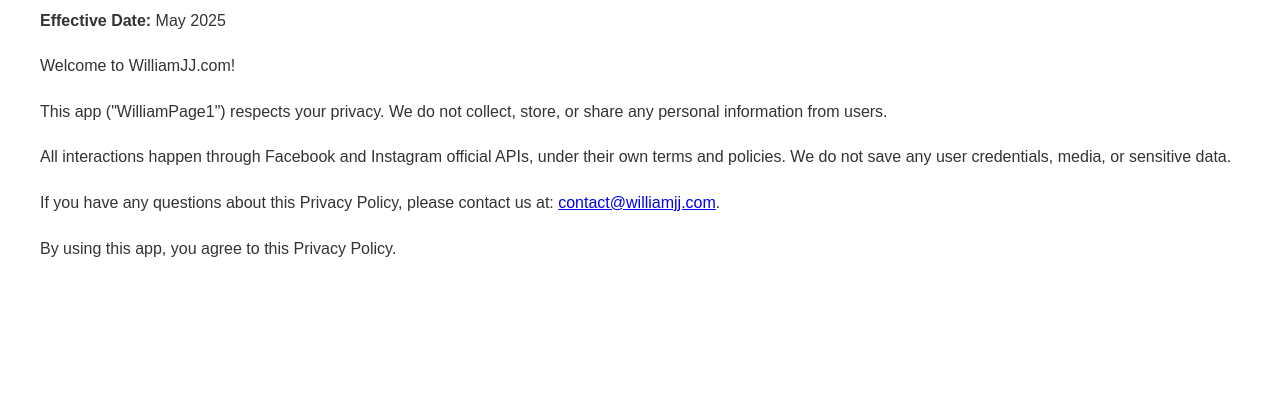
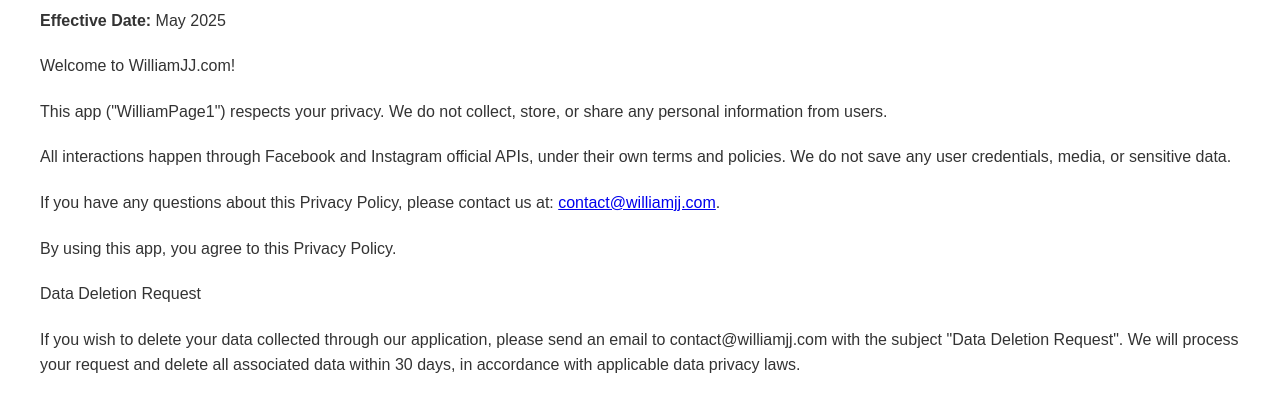
Before and after one commit to Williamjj2/williamjj.github.io, a plain HTML site: page index.html in a window 1280 px wide. Shown: the part 105-516 px from the top of the page. Drawn offline with Linux system fonts and the light colour scheme.

Commit message:
Update index.html

```diff
--- a/index.html
+++ b/index.html
@@ -25,5 +25,10 @@
     <p>If you have any questions about this Privacy Policy, please contact us at: <a href="mailto:contact@williamjj.com">contact@williamjj.com</a>.</p>
 
     <p>By using this app, you agree to this Privacy Policy.</p>
+
+<p>Data Deletion Request</p>
+<p>If you wish to delete your data collected through our application, please send an email to contact@williamjj.com with the subject "Data Deletion Request". We will process your request and delete all associated data within 30 days, in accordance with applicable data privacy laws.
+
+</p>
 </body>
 </html>
```
